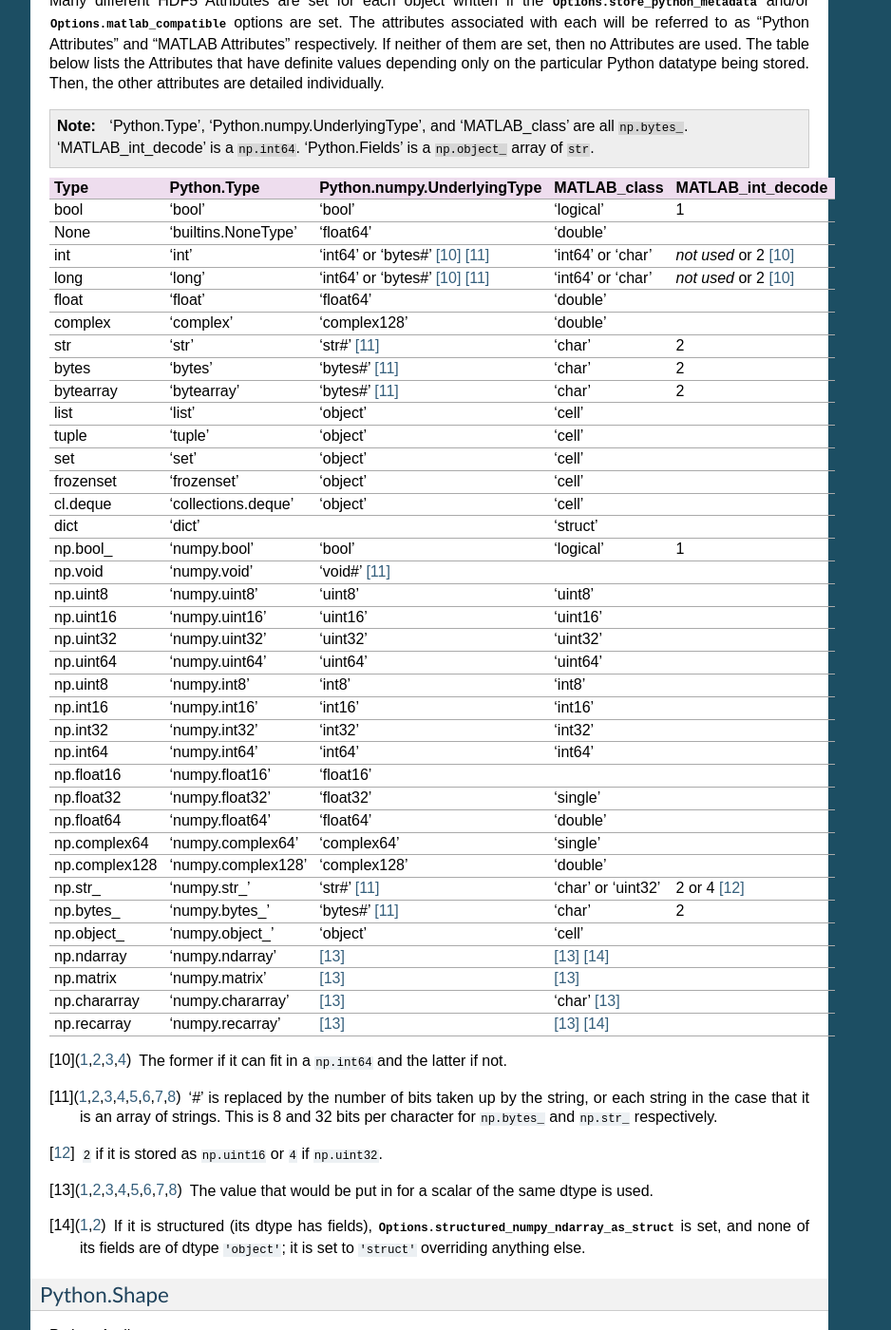
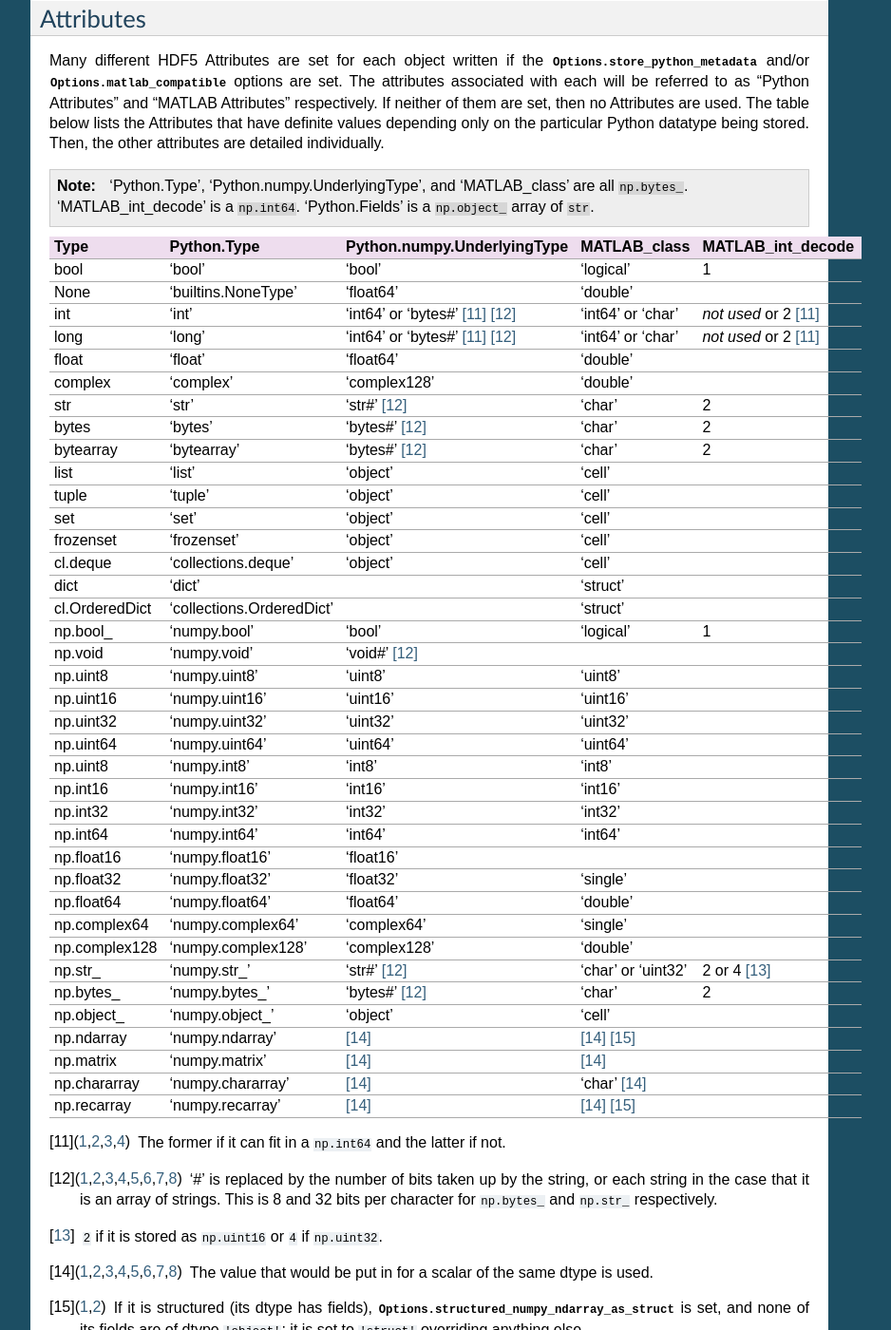
Before and after one commit to frejanordsiek/hdf5storage, a Sphinx documentation site: the page built from doc/source/storage_format.rst, in a window 1280 px wide and 1400 px high, scrolled down 2533 px. Shown: the whole window at 95% size, without its empty margins (198-1136 px from the left). Built offline with Sphinx 7.4.7, drawn with Linux system fonts in a browser that asks for light colours; formulas are drawn with MathJax 3; some of the changed text lies outside the part shown.

Commit message:
Added documentation for collections.OrderedDict support.

```diff
--- a/doc/source/storage_format.rst
+++ b/doc/source/storage_format.rst
@@ -54,47 +54,48 @@
 if none are listed), as well as the first version of this package to
 support the datatype.
 
-===============  =======  ====================================  =====================
-Type             Version  Converted to                          Group or Dataset
-===============  =======  ====================================  =====================
-bool             0.1      np.bool\_ or np.uint8 [1]_            Dataset
-None             0.1      ``np.float64([])``                    Dataset
-int [2]_ [3]_    0.1      np.int64 or np.bytes\_ [2]_ [3]_      Dataset
-long [3]_ [4]_   0.1      np.int64 or np.bytes\_ [3]_ [4]_      Dataset
-float            0.1      np.float64                            Dataset
-complex          0.1      np.complex128                         Dataset
-str              0.1      np.uint32/16 [5]_                     Dataset
-bytes            0.1      np.bytes\_ or np.uint16 [6]_          Dataset
-bytearray        0.1      np.bytes\_ or np.uint16 [6]_          Dataset
-list             0.1      np.object\_                           Dataset
-tuple            0.1      np.object\_                           Dataset
-set              0.1      np.object\_                           Dataset
-frozenset        0.1      np.object\_                           Dataset
-cl.deque         0.1      np.object\_                           Dataset
-dict [7]_        0.1                                            Group
-np.bool\_        0.1      not or np.uint8 [1]_                  Dataset
-np.void          0.1                                            Dataset
-np.uint8         0.1                                            Dataset
-np.uint16        0.1                                            Dataset
-np.uint32        0.1                                            Dataset
-np.uint64        0.1                                            Dataset
-np.uint8         0.1                                            Dataset
-np.int16         0.1                                            Dataset
-np.int32         0.1                                            Dataset
-np.int64         0.1                                            Dataset
-np.float16 [8]_  0.1                                            Dataset
-np.float32       0.1                                            Dataset
-np.float64       0.1                                            Dataset
-np.complex64     0.1                                            Dataset
-np.complex128    0.1                                            Dataset
-np.str\_         0.1      np.uint32/16 [5]_                     Dataset
-np.bytes\_       0.1      np.bytes\_ or np.uint16 [6]_          Dataset
-np.object\_      0.1                                            Dataset
-np.ndarray       0.1      not or Group of contents [9]_         Dataset or Group [9]_
-np.matrix        0.1      np.ndarray                            Dataset
-np.chararray     0.1      np.bytes\_ or np.uint16/32 [5]_ [6]_  Dataset
-np.recarray      0.1      structured np.ndarray [9]_            Dataset or Group [9]_
-===============  =======  ====================================  =====================
+========================  =======  ====================================  ======================
+Type                      Version  Converted to                          Group or Dataset
+========================  =======  ====================================  ======================
+bool                      0.1      np.bool\_ or np.uint8 [1]_            Dataset
+None                      0.1      ``np.float64([])``                    Dataset
+int [2]_ [3]_             0.1      np.int64 or np.bytes\_ [2]_ [3]_      Dataset
+long [3]_ [4]_            0.1      np.int64 or np.bytes\_ [3]_ [4]_      Dataset
+float                     0.1      np.float64                            Dataset
+complex                   0.1      np.complex128                         Dataset
+str                       0.1      np.uint32/16 [5]_                     Dataset
+bytes                     0.1      np.bytes\_ or np.uint16 [6]_          Dataset
+bytearray                 0.1      np.bytes\_ or np.uint16 [6]_          Dataset
+list                      0.1      np.object\_                           Dataset
+tuple                     0.1      np.object\_                           Dataset
+set                       0.1      np.object\_                           Dataset
+frozenset                 0.1      np.object\_                           Dataset
+cl.deque                  0.1      np.object\_                           Dataset
+dict [7]_                 0.1                                            Group
+cl.OrderedDict [7]_ [8]_  0.2                                            Group
+np.bool\_                 0.1      not or np.uint8 [1]_                  Dataset
+np.void                   0.1                                            Dataset
+np.uint8                  0.1                                            Dataset
+np.uint16                 0.1                                            Dataset
+np.uint32                 0.1                                            Dataset
+np.uint64                 0.1                                            Dataset
+np.uint8                  0.1                                            Dataset
+np.int16                  0.1                                            Dataset
+np.int32                  0.1                                            Dataset
+np.int64                  0.1                                            Dataset
+np.float16 [9]_           0.1                                            Dataset
+np.float32                0.1                                            Dataset
+np.float64                0.1                                            Dataset
+np.complex64              0.1                                            Dataset
+np.complex128             0.1                                            Dataset
+np.str\_                  0.1      np.uint32/16 [5]_                     Dataset
+np.bytes\_                0.1      np.bytes\_ or np.uint16 [6]_          Dataset
+np.object\_               0.1                                            Dataset
+np.ndarray                0.1      not or Group of contents [10]_        Dataset or Group [10]_
+np.matrix                 0.1      np.ndarray                            Dataset
+np.chararray              0.1      np.bytes\_ or np.uint16/32 [5]_ [6]_  Dataset
+np.recarray               0.1      structured np.ndarray [10]_           Dataset or Group [10]_
+========================  =======  ====================================  ======================
 
 .. [1] Depends on the selected options. Always ``np.uint8`` when
        ``convert_bools_to_uint8 == True`` (set implicitly when
@@ -154,60 +157,61 @@
    all ``np.bytes_``. 'MATLAB_int_decode' is a ``np.int64``.
    'Python.Fields' is a ``np.object_`` array of ``str``.
 
-=============  ===================  ===============================  ==================  =====================
-               Python Attributes                                     MATLAB Attributes
-               ----------------------------------------------------  -----------------------------------------
-Type           Python.Type          Python.numpy.UnderlyingType      MATLAB_class        MATLAB_int_decode
-=============  ===================  ===============================  ==================  =====================
-bool           'bool'               'bool'                           'logical'           1
-None           'builtins.NoneType'  'float64'                        'double'
-int            'int'                'int64' or 'bytes#' [10]_ [11]_  'int64' or 'char'   *not used* or 2 [10]_
-long           'long'               'int64' or 'bytes#' [10]_ [11]_  'int64' or 'char'   *not used* or 2 [10]_
-float          'float'              'float64'                        'double'
-complex        'complex'            'complex128'                     'double'
-str            'str'                'str#' [11]_                     'char'              2
-bytes          'bytes'              'bytes#' [11]_                   'char'              2
-bytearray      'bytearray'          'bytes#' [11]_                   'char'              2
-list           'list'               'object'                         'cell'
-tuple          'tuple'              'object'                         'cell'
-set            'set'                'object'                         'cell'
-frozenset      'frozenset'          'object'                         'cell'
-cl.deque       'collections.deque'  'object'                         'cell'
-dict           'dict'                                                'struct'
-np.bool\_      'numpy.bool'         'bool'                           'logical'           1
-np.void        'numpy.void'         'void#' [11]_
-np.uint8       'numpy.uint8'        'uint8'                          'uint8'
-np.uint16      'numpy.uint16'       'uint16'                         'uint16'
-np.uint32      'numpy.uint32'       'uint32'                         'uint32'
-np.uint64      'numpy.uint64'       'uint64'                         'uint64'
-np.uint8       'numpy.int8'         'int8'                           'int8'
-np.int16       'numpy.int16'        'int16'                          'int16'
-np.int32       'numpy.int32'        'int32'                          'int32'
-np.int64       'numpy.int64'        'int64'                          'int64'
-np.float16     'numpy.float16'      'float16'
-np.float32     'numpy.float32'      'float32'                        'single'
-np.float64     'numpy.float64'      'float64'                        'double'
-np.complex64   'numpy.complex64'    'complex64'                      'single'
-np.complex128  'numpy.complex128'   'complex128'                     'double'
-np.str\_       'numpy.str\_'        'str#' [11]_                     'char' or 'uint32'  2 or 4 [12]_
-np.bytes\_     'numpy.bytes\_'      'bytes#' [11]_                   'char'              2
-np.object\_    'numpy.object\_'     'object'                         'cell'
-np.ndarray     'numpy.ndarray'      [13]_                            [13]_ [14]_
-np.matrix      'numpy.matrix'       [13]_                            [13]_
-np.chararray   'numpy.chararray'    [13]_                            'char' [13]_
-np.recarray    'numpy.recarray'     [13]_                            [13]_ [14]_
-=============  ===================  ===============================  ==================  =====================
+==============  =========================  ===============================  ==================  =====================
+                Python Attributes                                           MATLAB Attributes
+                ----------------------------------------------------------  -----------------------------------------
+Type            Python.Type                Python.numpy.UnderlyingType      MATLAB_class        MATLAB_int_decode
+==============  =========================  ===============================  ==================  =====================
+bool            'bool'                     'bool'                           'logical'           1
+None            'builtins.NoneType'        'float64'                        'double'
+int             'int'                      'int64' or 'bytes#' [11]_ [12]_  'int64' or 'char'   *not used* or 2 [11]_
+long            'long'                     'int64' or 'bytes#' [11]_ [12]_  'int64' or 'char'   *not used* or 2 [11]_
+float           'float'                    'float64'                        'double'
+complex         'complex'                  'complex128'                     'double'
+str             'str'                      'str#' [12]_                     'char'              2
+bytes           'bytes'                    'bytes#' [12]_                   'char'              2
+bytearray       'bytearray'                'bytes#' [12]_                   'char'              2
+list            'list'                     'object'                         'cell'
+tuple           'tuple'                    'object'                         'cell'
+set             'set'                      'object'                         'cell'
+frozenset       'frozenset'                'object'                         'cell'
+cl.deque        'collections.deque'        'object'                         'cell'
+dict            'dict'                                                      'struct'
+cl.OrderedDict  'collections.OrderedDict'                                   'struct'
+np.bool\_       'numpy.bool'               'bool'                           'logical'           1
+np.void         'numpy.void'               'void#' [12]_
+np.uint8        'numpy.uint8'              'uint8'                          'uint8'
+np.uint16       'numpy.uint16'             'uint16'                         'uint16'
+np.uint32       'numpy.uint32'             'uint32'                         'uint32'
+np.uint64       'numpy.uint64'             'uint64'                         'uint64'
+np.uint8        'numpy.int8'               'int8'                           'int8'
+np.int16        'numpy.int16'              'int16'                          'int16'
+np.int32        'numpy.int32'              'int32'                          'int32'
+np.int64        'numpy.int64'              'int64'                          'int64'
+np.float16      'numpy.float16'            'float16'
+np.float32      'numpy.float32'            'float32'                        'single'
+np.float64      'numpy.float64'            'float64'                        'double'
+np.complex64    'numpy.complex64'          'complex64'                      'single'
+np.complex128   'numpy.complex128'         'complex128'                     'double'
+np.str\_        'numpy.str\_'              'str#' [12]_                     'char' or 'uint32'  2 or 4 [13]_
+np.bytes\_      'numpy.bytes\_'            'bytes#' [12]_                   'char'              2
+np.object\_     'numpy.object\_'           'object'                         'cell'
+np.ndarray      'numpy.ndarray'            [14]_                            [14]_ [15]_
+np.matrix       'numpy.matrix'             [14]_                            [14]_
+np.chararray    'numpy.chararray'          [14]_                            'char' [14]_
+np.recarray     'numpy.recarray'           [14]_                            [14]_ [15]_
+==============  =========================  ===============================  ==================  =====================
 
-.. [10] The former if it can fit in a ``np.int64`` and the latter if
+.. [11] The former if it can fit in a ``np.int64`` and the latter if
 	not.
-.. [11] '#' is replaced by the number of bits taken up by the string, or
+.. [12] '#' is replaced by the number of bits taken up by the string, or
         each string in the case that it is an array of strings. This is 8
         and 32 bits per character for ``np.bytes_`` and ``np.str_``
         respectively.
-.. [12] ``2`` if it is stored as ``np.uint16`` or ``4`` if ``np.uint32``.
-.. [13] The value that would be put in for a scalar of the same dtype is
+.. [13] ``2`` if it is stored as ``np.uint16`` or ``4`` if ``np.uint32``.
+.. [14] The value that would be put in for a scalar of the same dtype is
        used.
-.. [14] If it is structured (its dtype has fields),
+.. [15] If it is structured (its dtype has fields),
         :py:attr:`Options.structured_numpy_ndarray_as_struct` is set,
         and none of its fields are of dtype ``'object'``; it is set to
         ``'struct'`` overriding anything else.
@@ -245,10 +249,10 @@
 
 ``np.object_`` array of ``str``
 
-For ``dict`` and structured ``np.ndarray`` types (and those converted to
-them), an array of the field names of the array is stored in this
-Attribute in the proper order. In the HDF5 file, they are variable
-length strings.
+For ``dict``, ``cl.OrderedDict``, and structured ``np.ndarray`` types
+(and those converted to them), an array of the field names of the array
+is stored in this Attribute in the proper order. In the HDF5 file, they
+are variable length strings.
 
 Python.Empty and MATLAB_empty
 -----------------------------
@@ -379,18 +383,18 @@
 Structure Like Data
 -------------------
 
-When storing data that is MATLAB struct like (``dict`` or structured
-``np.ndarray`` when
+When storing data that is MATLAB struct like (``dict``,
+``cl.OrderedDict``, or structured ``np.ndarray`` when
 :py:attr:`Options.structured_numpy_ndarray_as_struct` is set and none of
 its fields are of dtype ``'object'``), it is stored as an HDF5 Group
 with its contents of its fields written inside of the Group. For single
-element data (``dict`` or structured ``np.ndarray`` with only a single
-element), the fields are written to Datasets inside the Group. For
-multi-element data, the elements for each field are written in
-:py:attr:`Options.group_for_references` and an HDF5 Reference array to
-all of those elements is written as a Dataset under the field name in
-the Groups. Othewise, it is written as is as a Dataset that is an
-HDF5 COMPOUND type.
+element data (``dict``, ``cl.OrderedDict``, or structured ``np.ndarray``
+with only a single element), the fields are written to Datasets inside
+the Group. For multi-element data, the elements for each field are
+written in :py:attr:`Options.group_for_references` and an HDF5 Reference
+array to all of those elements is written as a Dataset under the field
+name in the Groups. Othewise, it is written as is as a Dataset that is
+an HDF5 COMPOUND type.
 
 .. warning::
 
```
Also changed, not shown: other parts of doc/source/storage_format.rst (+14 -12 lines), README.rst (+95 -87 lines).
